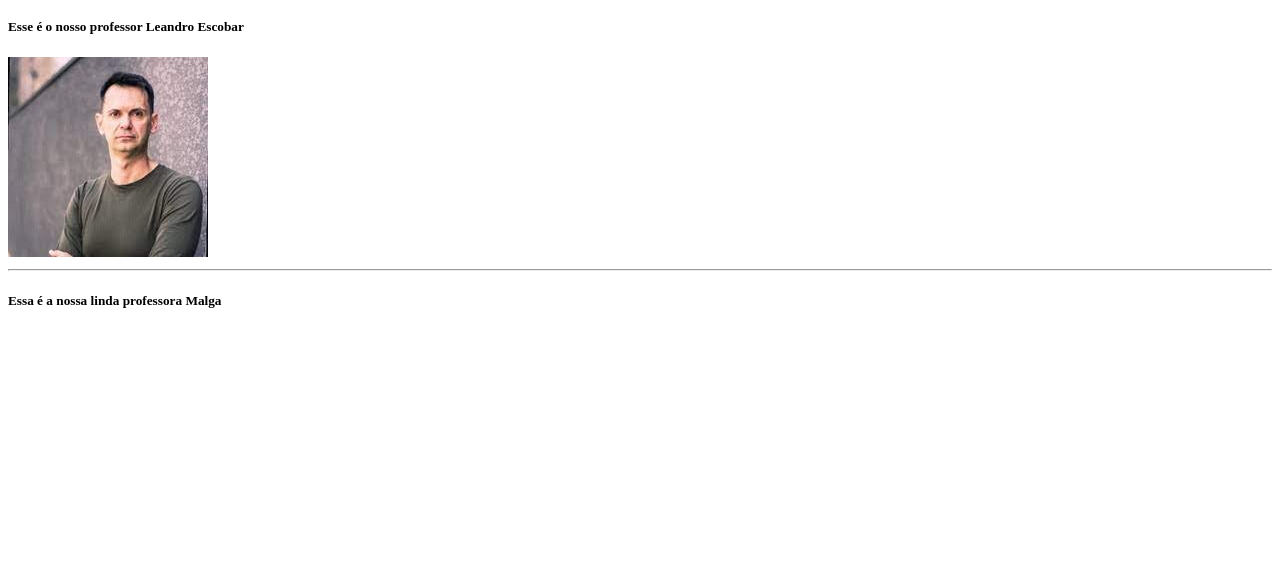
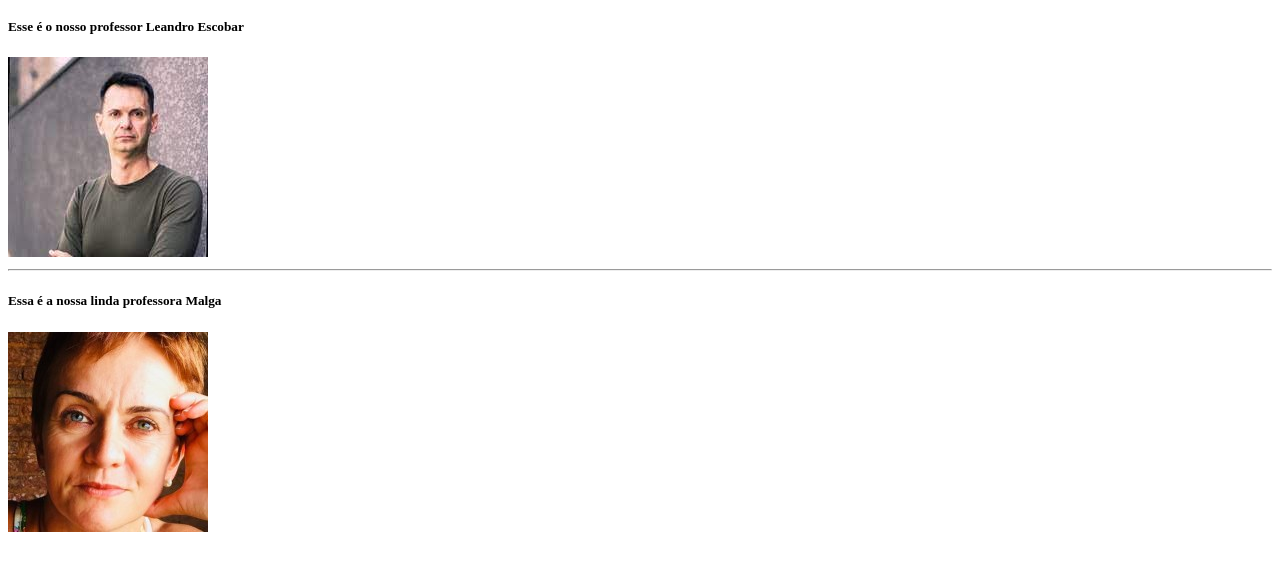
Before and after one commit to lukas-burda/CoisasECoisas-DevOps, a plain HTML site: page index.html in a window 1280 px wide. Shown: the part 105-676 px from the top of the page. Drawn offline with Linux system fonts and the light colour scheme.

Commit message:
Adicionado imagem da Malga

```diff
--- a/index.html
+++ b/index.html
@@ -19,6 +19,6 @@
 
     <h5> Essa é a nossa linda professora Malga</h5>
 
-
+    <img src="images/Malga.jpg" alt="Malga">
 </body>
 </html>
```
Also changed, not shown: CódigosUtilizadosEPlanejamento.txt, images/Malga.jpg (added).
